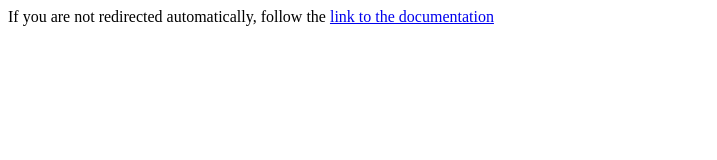
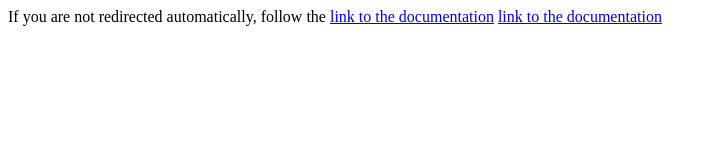
Before and after one commit to tmittal24/tmittal24.github.io, a plain HTML site: page index.html in a window 1280 px wide. Shown: the whole page, without its empty margins (0-717 px from the left). Drawn offline with Linux system fonts and the light colour scheme.

Commit message:
my commit

```diff
--- a/index.html
+++ b/index.html
@@ -2,11 +2,12 @@
 <html lang="en-US">
     <head>
         <meta charset="UTF-8">
-        <meta http-equiv="refresh" content="1;url=./light/index.html">
+        <!-- <meta http-equiv="refresh" content="1;url=./light/index.html"> -->
         <title>Page Redirection</title>
     </head>
     <body>
-        If you are not redirected automatically,
-        follow the <a href="light/index.html">link to the documentation</a>
+        If you are not redirected automatically, follow the
+		<a href="light/index.html">link to the documentation</a>
+		<a href="netflix/index.html">link to the documentation</a>
     </body>
 </html>
```
